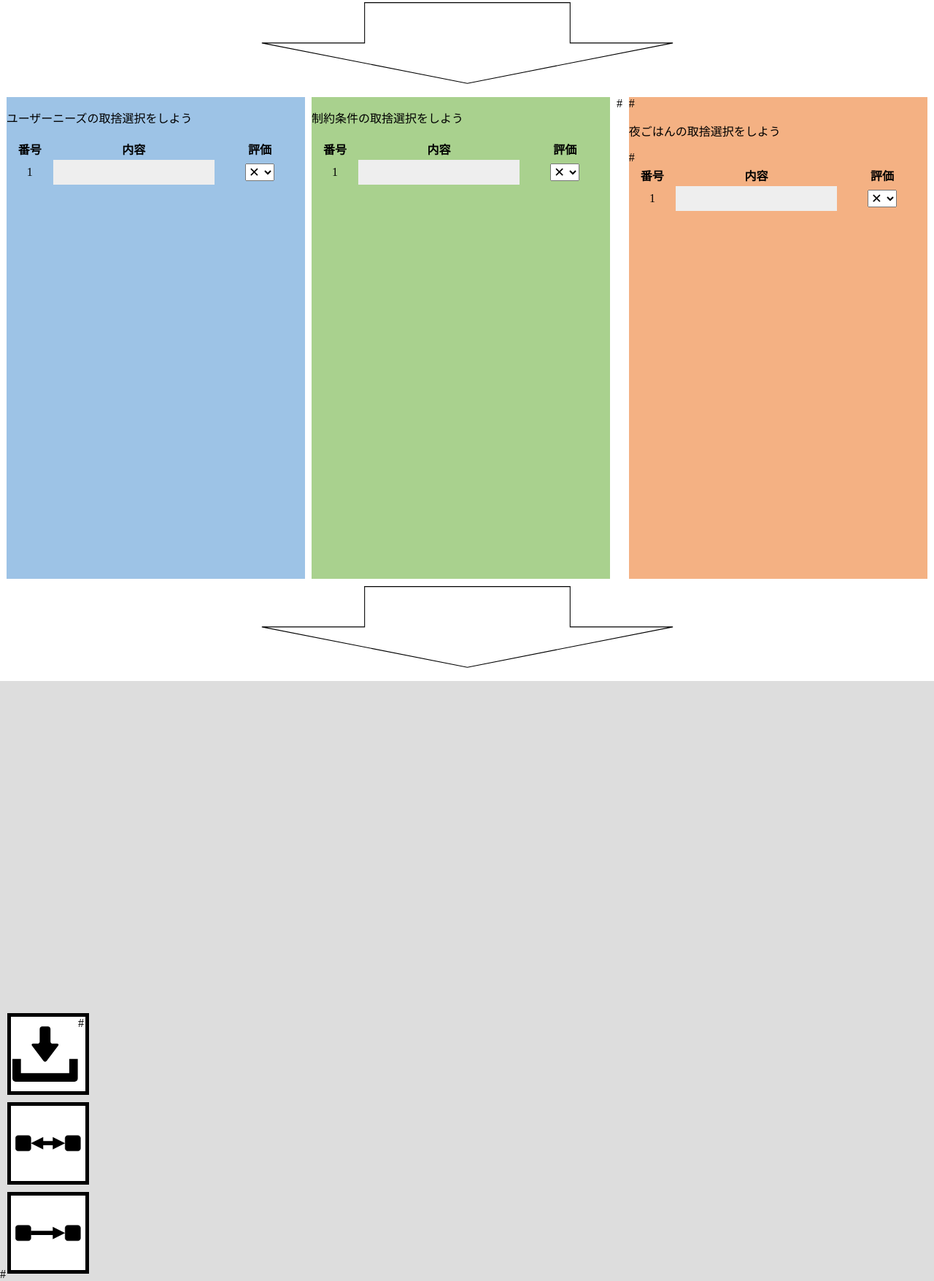
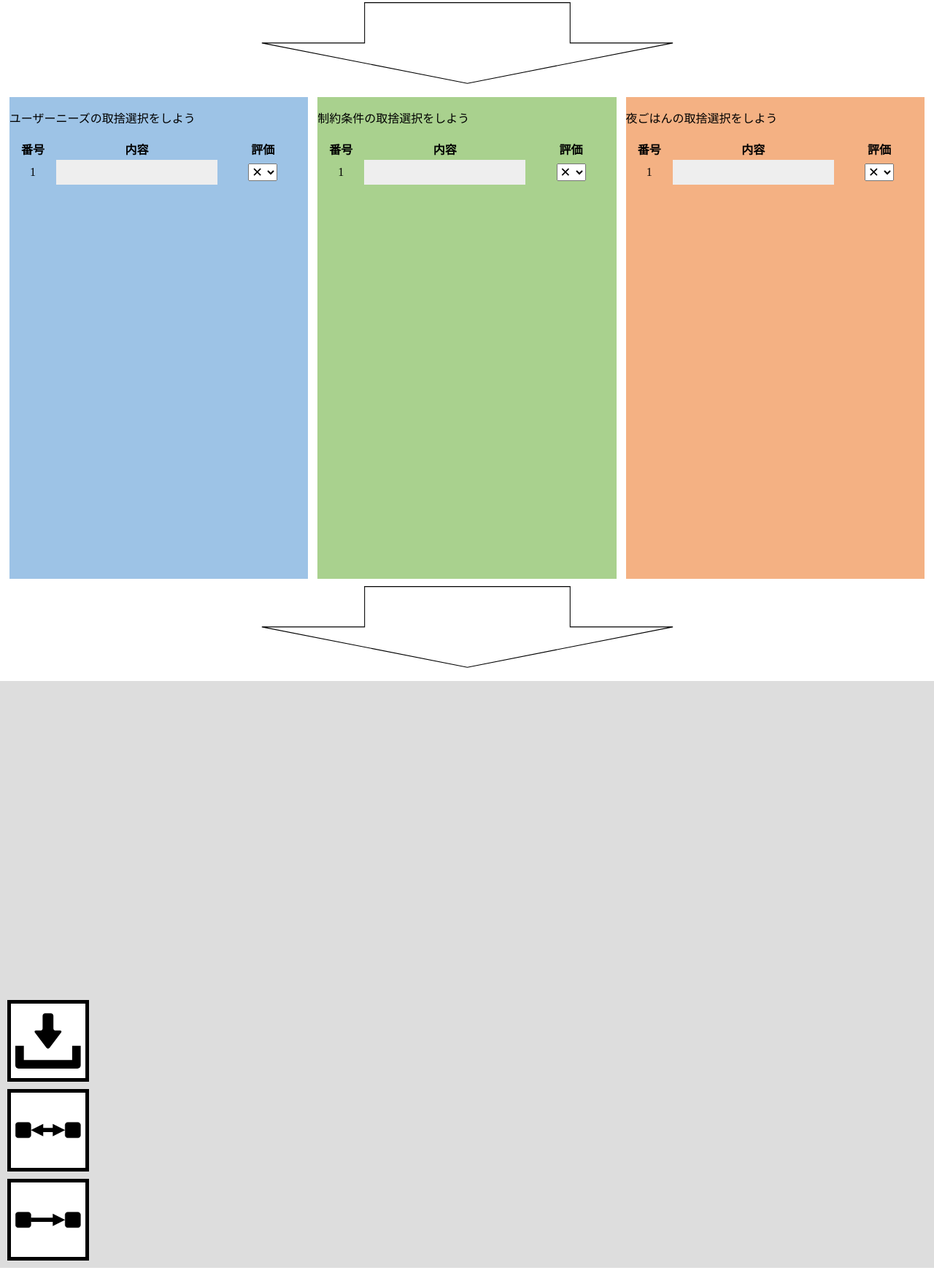
Before and after one commit to yamashita-techinfo/optimization_thinkingtool, a plain HTML site: page index.html in a window 1280 px wide. Shown: the part 667-2422 px from the top of the page at 73% size. Drawn offline with Linux system fonts and the light colour scheme.

Commit message:
Update index.html

```diff
--- a/index.html
+++ b/index.html
@@ -617,9 +617,9 @@
 			<div>
 				<p>制約条件の取捨選択をしよう</p>
 			</div>
-			#<div>
-			#	<p>夜ごはんの取捨選択をしよう</p>
-			#</div>
+			<div>
+				<p>夜ごはんの取捨選択をしよう</p>
+			</div>
 		</div>
 		<div class="button">
 			<svg  class="next" viewbox="0 0 2425 474" xmlns="http://www.w3.org/2000/svg" xmlns:xlink="http://www.w3.org/1999/xlink" overflow="hidden"><defs><clipPath id="clip0"><rect x="981" y="1137" width="2425" height="474"/></clipPath></defs><g clip-path="url(#clip0)" transform="translate(-981 -1137)"><path d="M1001.5 1373.5 1597.5 1373.5 1597.5 1139.5 2789.5 1139.5 2789.5 1373.5 3385.5 1373.5 2193.5 1607.5Z" stroke="#000000" stroke-width="4.58333" stroke-miterlimit="8" fill="#FFFFFF" fill-rule="evenodd"/></g></svg>
@@ -634,9 +634,9 @@
 		<div id="control_main_2" class="control_main arrow_set">
 			<svg viewbox="0 0 725 278" xmlns="http://www.w3.org/2000/svg" xmlns:xlink="http://www.w3.org/1999/xlink" xml:space="preserve" overflow="hidden"><defs><clipPath id="clip0"><rect x="2198" y="974" width="725" height="278"/></clipPath></defs><g transform="translate(-2198 -974)"><path d="M2484.58 1090.08 2635.83 1090.08 2635.83 1135.92 2484.58 1135.92ZM2507.5 1181.75 2370 1113 2507.5 1044.25ZM2612.92 1044.25 2750.42 1113 2612.92 1181.75Z"/><path d="M2200.5 1056.83C2200.5 1041.19 2213.19 1028.5 2228.83 1028.5L2342.17 1028.5C2357.81 1028.5 2370.5 1041.19 2370.5 1056.83L2370.5 1170.17C2370.5 1185.81 2357.81 1198.5 2342.17 1198.5L2228.83 1198.5C2213.19 1198.5 2200.5 1185.81 2200.5 1170.17Z" stroke="#000000" stroke-width="4.58333" stroke-miterlimit="8" fill-rule="evenodd"/><path d="M2750.5 1056.83C2750.5 1041.19 2763.19 1028.5 2778.83 1028.5L2892.17 1028.5C2907.81 1028.5 2920.5 1041.19 2920.5 1056.83L2920.5 1170.17C2920.5 1185.81 2907.81 1198.5 2892.17 1198.5L2778.83 1198.5C2763.19 1198.5 2750.5 1185.81 2750.5 1170.17Z" stroke="#000000" stroke-width="4.58333" stroke-miterlimit="8" fill-rule="evenodd"/></g></svg>
 		</div>
-		#<div id="control_main_3" class="control_main">
+		<div id="control_main_3" class="control_main">
 			<svg version="1.1" id="_x32_" xmlns="http://www.w3.org/2000/svg" xmlns:xlink="http://www.w3.org/1999/xlink" x="0px" y="0px" viewBox="0 0 512 512" xml:space="preserve"><g><path class="st0" d="M243.591,309.362c3.272,4.317,7.678,6.692,12.409,6.692c4.73,0,9.136-2.376,12.409-6.689l89.594-118.094 c3.348-4.414,4.274-8.692,2.611-12.042c-1.666-3.35-5.631-5.198-11.168-5.198H315.14c-9.288,0-16.844-7.554-16.844-16.84V59.777 c0-11.04-8.983-20.027-20.024-20.027h-44.546c-11.04,0-20.022,8.987-20.022,20.027v97.415c0,9.286-7.556,16.84-16.844,16.84 h-34.305c-5.538,0-9.503,1.848-11.168,5.198c-1.665,3.35-0.738,7.628,2.609,12.046L243.591,309.362z"></path><path class="st0" d="M445.218,294.16v111.304H66.782V294.16H0v152.648c0,14.03,11.413,25.443,25.441,25.443h461.118 c14.028,0,25.441-11.413,25.441-25.443V294.16H445.218z" ></path></g></svg>
-		#</div>
+		</div>
 	</div>
 </body>
 </html>
```
